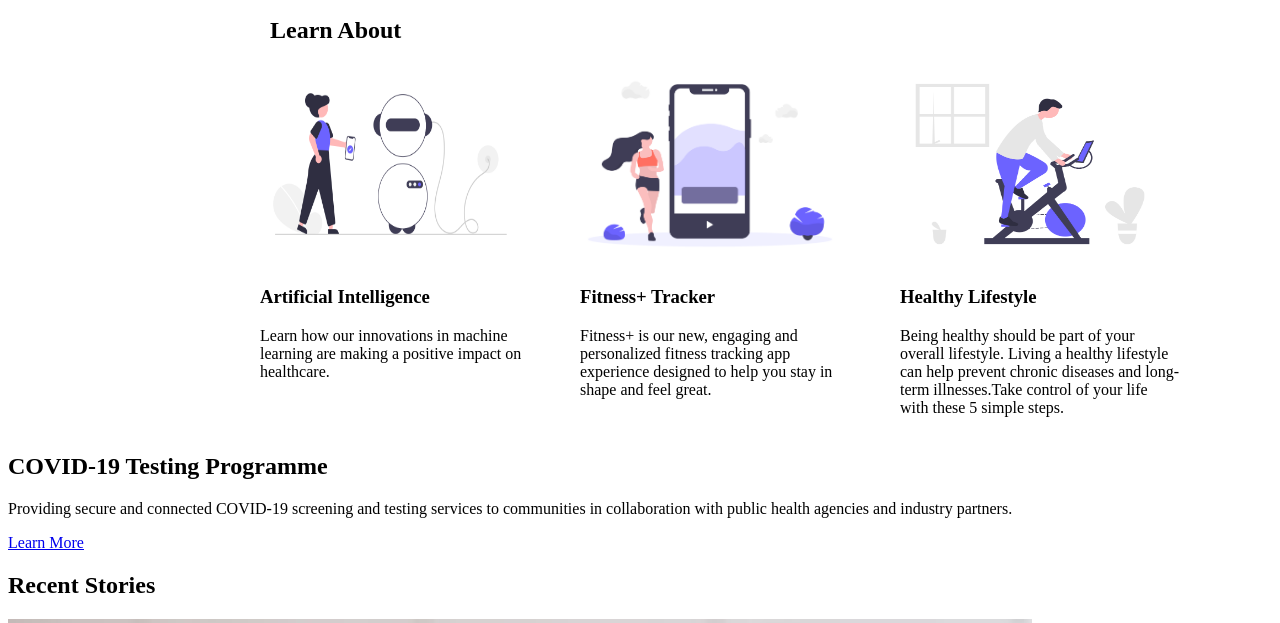
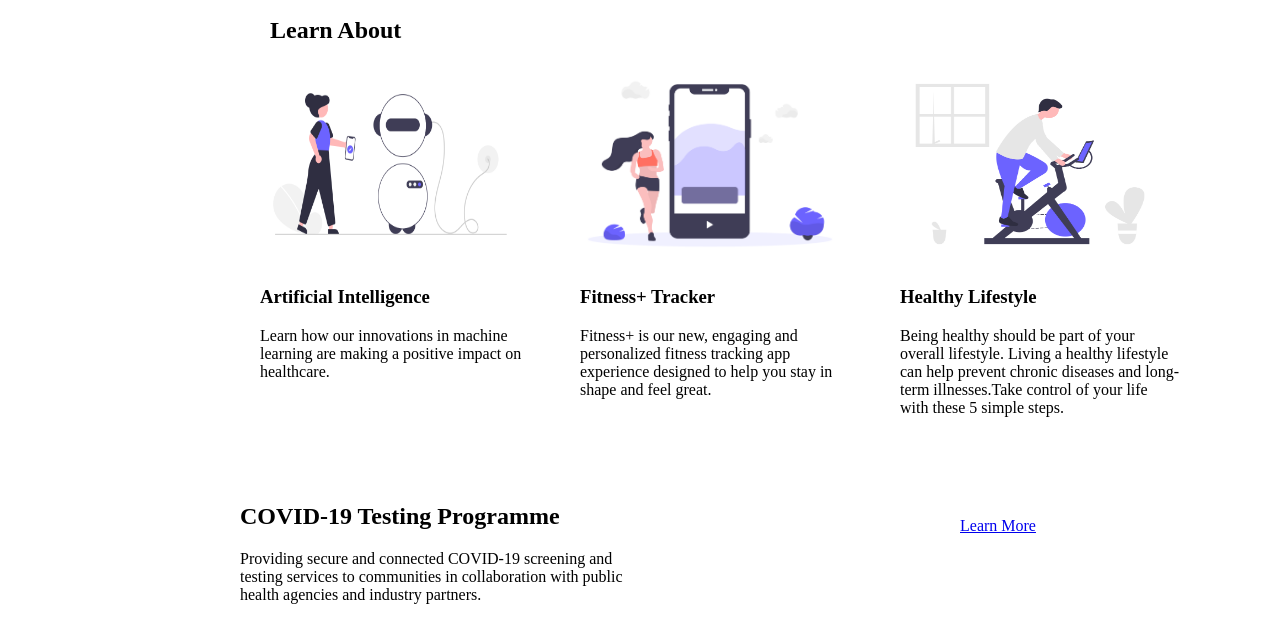
Before and after one commit to Lloyd-A/info2180-project1, a plain HTML site: page index.html in a window 1280 px wide. Shown: the part 210-833 px from the top of the page. Drawn offline with Linux system fonts and the light colour scheme.

```diff
--- a/styles.css
+++ b/styles.css
@@ -77,3 +77,36 @@ nav a {
     max-width: 800px;
     margin: 0 auto;
 }
+
+/*Test Covid 19*/
+
+.testing {
+    display: flex;
+    align-items: center;
+    justify-content: space-between;
+    text-align: left; /* Align text to the left */
+}
+
+.testing-desciption {
+    max-width: 40%; /* Adjust as needed */
+    margin-top: 50px;
+    margin-left: 100px;
+}
+
+.cta {
+    text-align: left; /* Align button to the right */
+}
+
+.cta .btn {
+    margin-left: 320px;
+    display: inline-block; /* Make the button a block element */
+}
+
+.testing .container {
+    max-width: 1000px;
+    margin: 0 auto;
+    display: flex;
+    justify-content: left; /* Center horizontally */
+    align-items: center; /* Center vertically */
+    text-align: left; /* Center text */
+}
```
